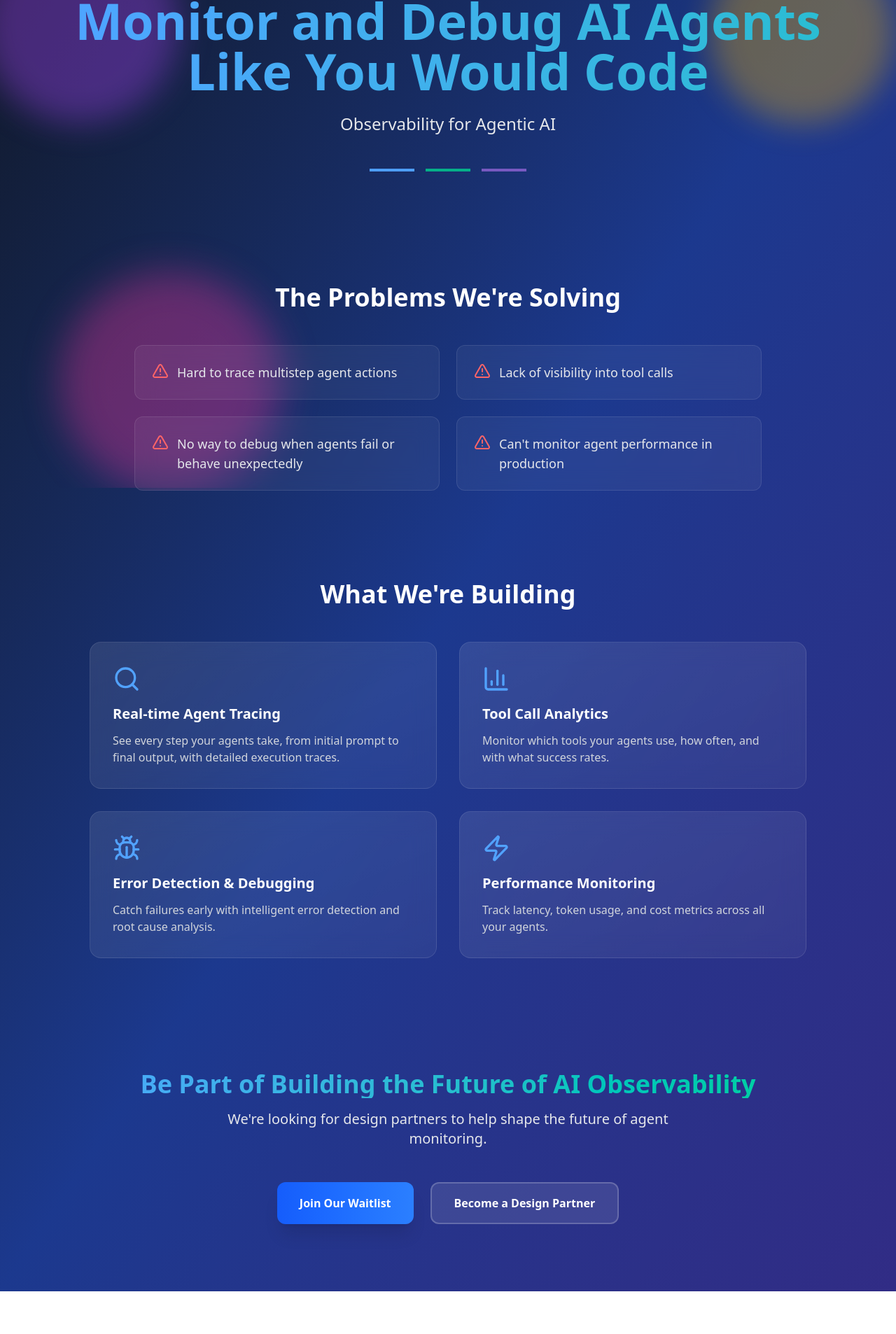
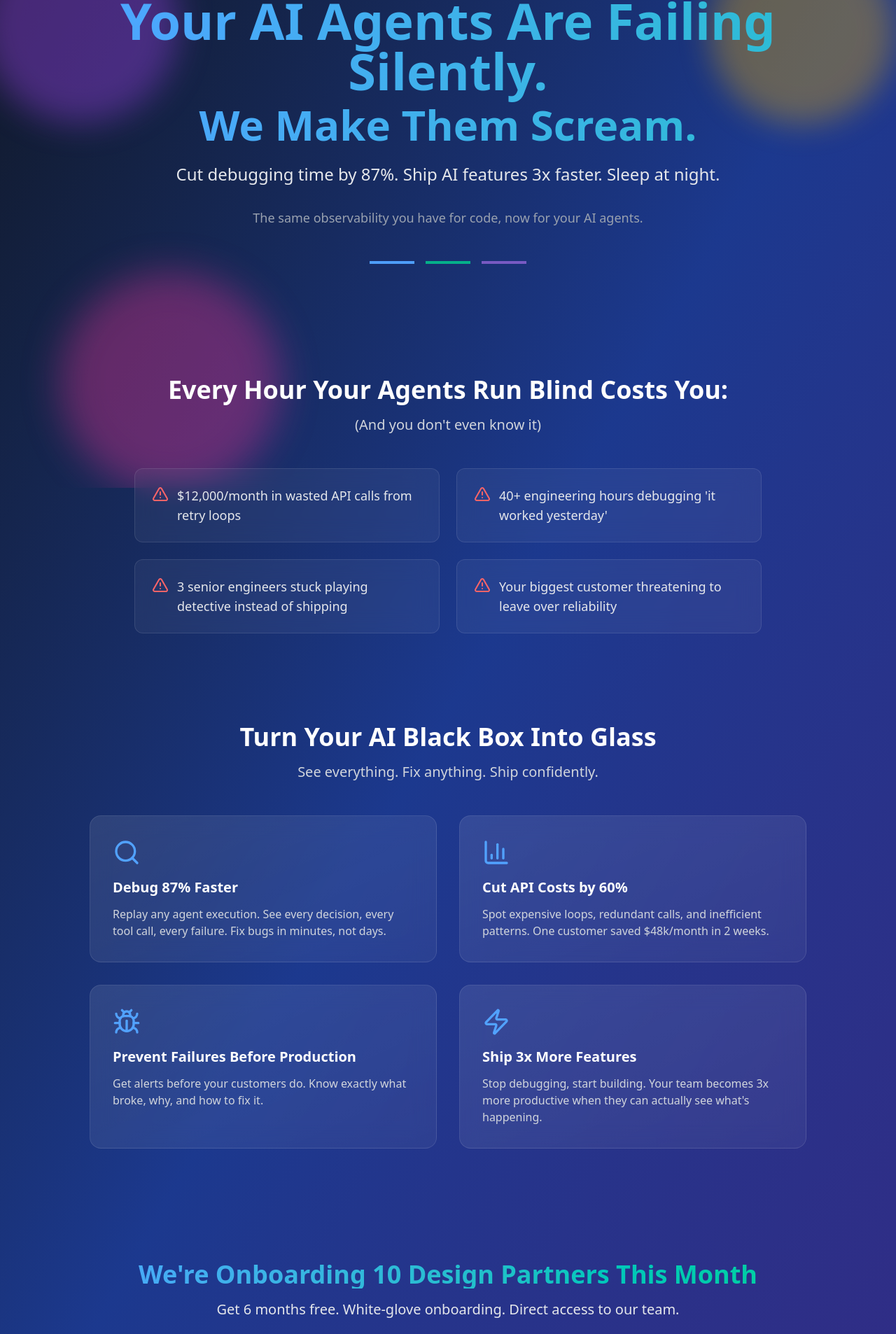
Before and after one commit to ObservareAI/observare.ai, a Next.js app: page / in a window 1280 px wide. Shown: the part 103-2009 px from the top of the page at 70% size. Before the commit the page ends 1948 px from the top, so only its background shows below. Built offline with nearby package versions, Linux system fonts and the light colour scheme.

Commit message:
updates to marketing message

```diff
--- a/src/app/page.tsx
+++ b/src/app/page.tsx
@@ -25,10 +25,15 @@ export default function Home() {
       <section className="relative px-6 py-24 mx-auto max-w-7xl">
         <div className={`text-center transform transition-all duration-1000 ${mounted ? 'translate-y-0 opacity-100' : 'translate-y-10 opacity-0'}`}>
           <h1 className="text-5xl md:text-7xl font-bold mb-6 bg-clip-text text-transparent bg-gradient-to-r from-blue-400 to-emerald-400 animate-gradient">
-            Monitor and Debug AI Agents Like You Would Code
+            Your AI Agents Are Failing Silently.
+            <br className="hidden md:block" />
+            <span className="text-4xl md:text-6xl">We Make Them Scream.</span>
           </h1>
-          <p className="text-xl md:text-2xl text-gray-200 mb-12 animate-fade-in animation-delay-300">
-            Observability for Agentic AI
+          <p className="text-xl md:text-2xl text-gray-200 mb-8 animate-fade-in animation-delay-300">
+            Cut debugging time by 87%. Ship AI features 3x faster. Sleep at night.
+          </p>
+          <p className="text-lg text-gray-400 mb-12 animate-fade-in animation-delay-500">
+            The same observability you have for code, now for your AI agents.
           </p>
           <div className="flex justify-center space-x-4 animate-fade-in animation-delay-600">
             <div className="w-16 h-1 bg-blue-400 animate-pulse"></div>
@@ -40,15 +45,18 @@ export default function Home() {
 
       {/* Pain Points Section */}
       <section className="relative px-6 py-16 mx-auto max-w-7xl">
-        <h2 className="text-3xl md:text-4xl font-bold mb-12 text-center animate-fade-in">
-          The Problems We're Solving
+        <h2 className="text-3xl md:text-4xl font-bold mb-4 text-center animate-fade-in">
+          Every Hour Your Agents Run Blind Costs You:
         </h2>
+        <p className="text-xl text-gray-300 text-center mb-12 animate-fade-in animation-delay-200">
+          (And you don't even know it)
+        </p>
         <div className="grid md:grid-cols-2 gap-6 max-w-4xl mx-auto">
           {[
-            "Hard to trace multistep agent actions",
-            "Lack of visibility into tool calls",
-            "No way to debug when agents fail or behave unexpectedly",
-            "Can't monitor agent performance in production"
+            "$12,000/month in wasted API calls from retry loops",
+            "40+ engineering hours debugging 'it worked yesterday'",
+            "3 senior engineers stuck playing detective instead of shipping",
+            "Your biggest customer threatening to leave over reliability"
           ].map((pain, index) => (
             <div
               key={index}
@@ -68,30 +76,33 @@ export default function Home() {
 
       {/* Proposed Solution Section */}
       <section className="relative px-6 py-16 mx-auto max-w-7xl">
-        <h2 className="text-3xl md:text-4xl font-bold mb-12 text-center animate-fade-in">
-          What We're Building
+        <h2 className="text-3xl md:text-4xl font-bold mb-4 text-center animate-fade-in">
+          Turn Your AI Black Box Into Glass
         </h2>
+        <p className="text-xl text-gray-300 text-center mb-12 animate-fade-in animation-delay-200">
+          See everything. Fix anything. Ship confidently.
+        </p>
         <div className="grid md:grid-cols-2 gap-8 max-w-5xl mx-auto">
           {[
             {
               icon: Search,
-              title: "Real-time Agent Tracing",
-              description: "See every step your agents take, from initial prompt to final output, with detailed execution traces."
+              title: "Debug 87% Faster",
+              description: "Replay any agent execution. See every decision, every tool call, every failure. Fix bugs in minutes, not days."
             },
             {
               icon: BarChart3,
-              title: "Tool Call Analytics",
-              description: "Monitor which tools your agents use, how often, and with what success rates."
+              title: "Cut API Costs by 60%",
+              description: "Spot expensive loops, redundant calls, and inefficient patterns. One customer saved $48k/month in 2 weeks."
             },
             {
               icon: Bug,
-              title: "Error Detection & Debugging",
-              description: "Catch failures early with intelligent error detection and root cause analysis."
+              title: "Prevent Failures Before Production",
+              description: "Get alerts before your customers do. Know exactly what broke, why, and how to fix it."
             },
             {
               icon: Zap,
-              title: "Performance Monitoring",
-              description: "Track latency, token usage, and cost metrics across all your agents."
+              title: "Ship 3x More Features",
+              description: "Stop debugging, start building. Your team becomes 3x more productive when they can actually see what's happening."
             }
           ].map((feature, index) => (
             <div
@@ -118,18 +129,21 @@ export default function Home() {
       <section className="relative px-6 py-24 mx-auto max-w-7xl text-center">
         <div className="animate-fade-in">
           <h2 className="text-3xl md:text-4xl font-bold mb-4 bg-clip-text text-transparent bg-gradient-to-r from-blue-400 to-emerald-400">
-            Be Part of Building the Future of AI Observability
+            We're Onboarding 10 Design Partners This Month
           </h2>
-          <p className="text-xl text-gray-200 mb-12 max-w-2xl mx-auto">
-            We're looking for design partners to help shape the future of agent monitoring.
+          <p className="text-xl text-gray-200 mb-4 max-w-2xl mx-auto">
+            Get 6 months free. White-glove onboarding. Direct access to our team.
+          </p>
+          <p className="text-lg text-gray-400 mb-12">
+            7 spots left. First call gets priority.
           </p>
           <div className="flex flex-col sm:flex-row gap-6 justify-center">
             <button className="group relative px-8 py-4 overflow-hidden rounded-xl bg-gradient-to-r from-blue-600 to-blue-500 text-white font-semibold shadow-xl transition-all duration-300 hover:scale-105 hover:shadow-2xl">
-              <span className="relative z-10">Join Our Waitlist</span>
+              <span className="relative z-10">Claim Your Spot (7 Left)</span>
               <div className="absolute inset-0 bg-gradient-to-r from-blue-500 to-purple-600 opacity-0 group-hover:opacity-100 transition-opacity duration-300"></div>
             </button>
             <button className="group relative px-8 py-4 overflow-hidden rounded-xl bg-white/10 backdrop-blur-lg border-2 border-white/20 text-white font-semibold transition-all duration-300 hover:scale-105 hover:bg-white/20 hover:border-white/40">
-              <span className="relative z-10">Become a Design Partner</span>
+              <span className="relative z-10">Book a 15-Min Demo</span>
             </button>
           </div>
         </div>
```
